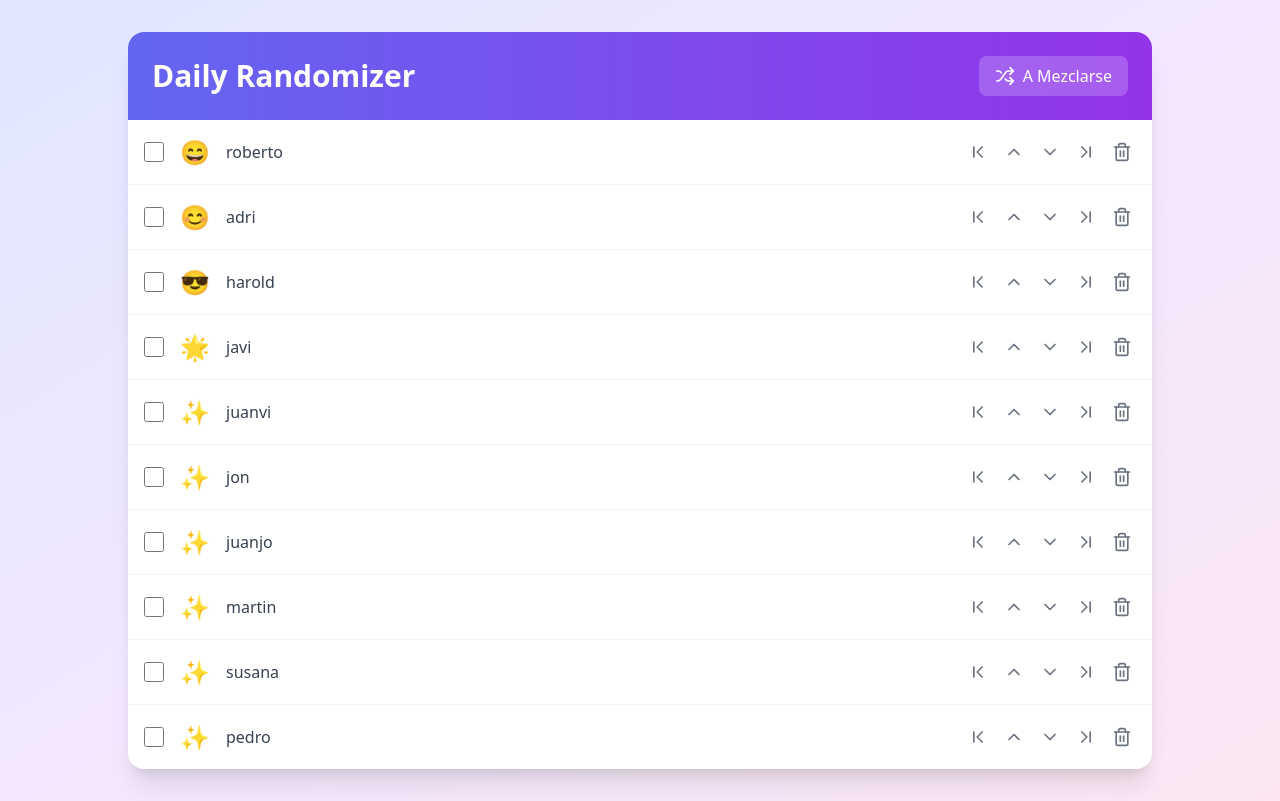
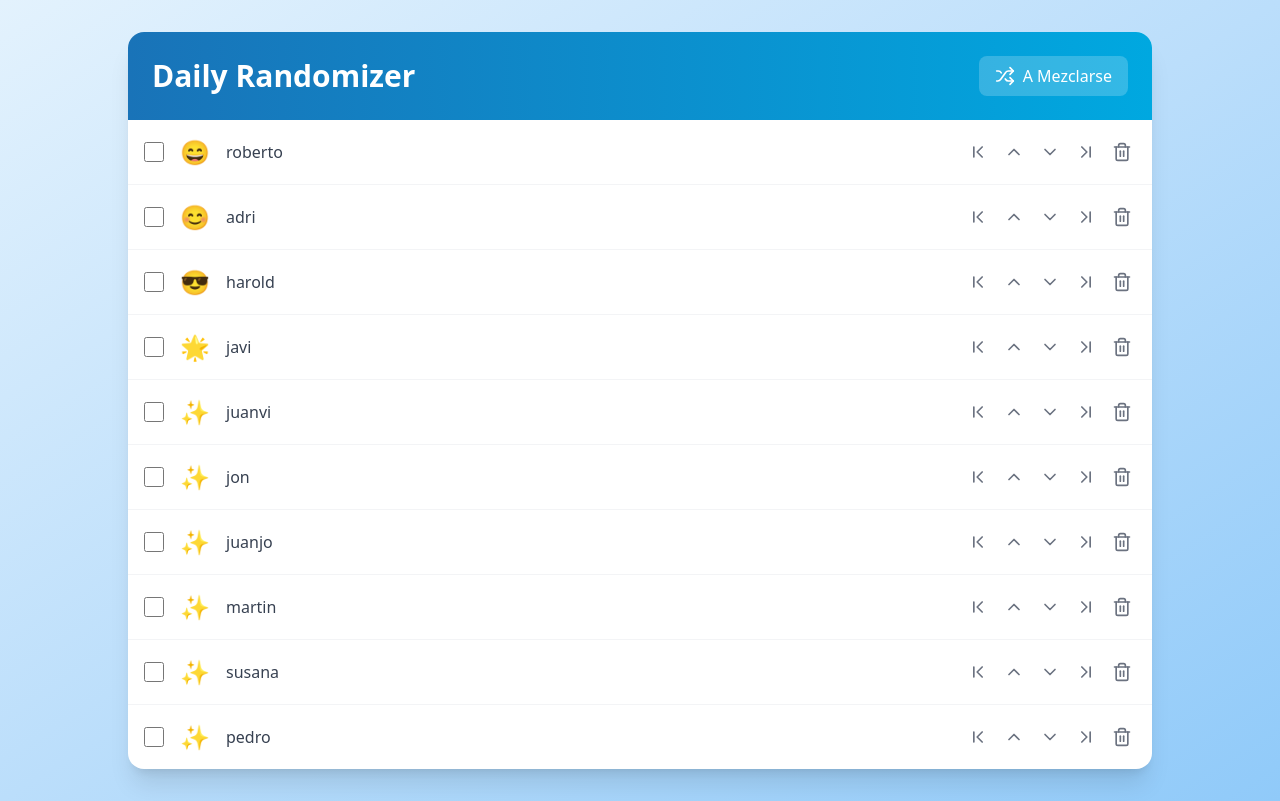
Before and after one commit to jgaramendi/dailyRandomizerV2, a React (Vite) app: page / in a window 1280 px wide. Built offline with nearby package versions, Linux system fonts and the light colour scheme; no server answers.

Commit message:
Corporative colors

```diff
--- a/src/App.tsx
+++ b/src/App.tsx
@@ -117,7 +117,7 @@ function App() {
   };
 
   return (
-    <div className="min-h-screen bg-gradient-to-br from-indigo-100 via-purple-100 to-pink-100">
+    <div className="min-h-screen bg-gradient-to-br from-[#E3F2FD] via-[#BBDEFB] to-[#90CAF9]">
       <div className="container mx-auto px-4 py-8">
         {/* Flex container for people list & GIF */}
         <div className="max-w-5xl mx-auto flex gap-6">
@@ -125,7 +125,7 @@ function App() {
           {/* People List */}
           <div className="flex-1 flex flex-col">
             <div className="bg-white rounded-2xl shadow-xl overflow-hidden flex-1">
-              <div className="p-6 bg-gradient-to-r from-indigo-500 to-purple-600">
+              <div className="p-6 bg-gradient-to-r from-[#1973B8] to-[#00A8E0]">
                 <div className="flex justify-between items-center">
                   <h1 className="text-3xl font-bold text-white">Daily Randomizer</h1>
                   <button
```
